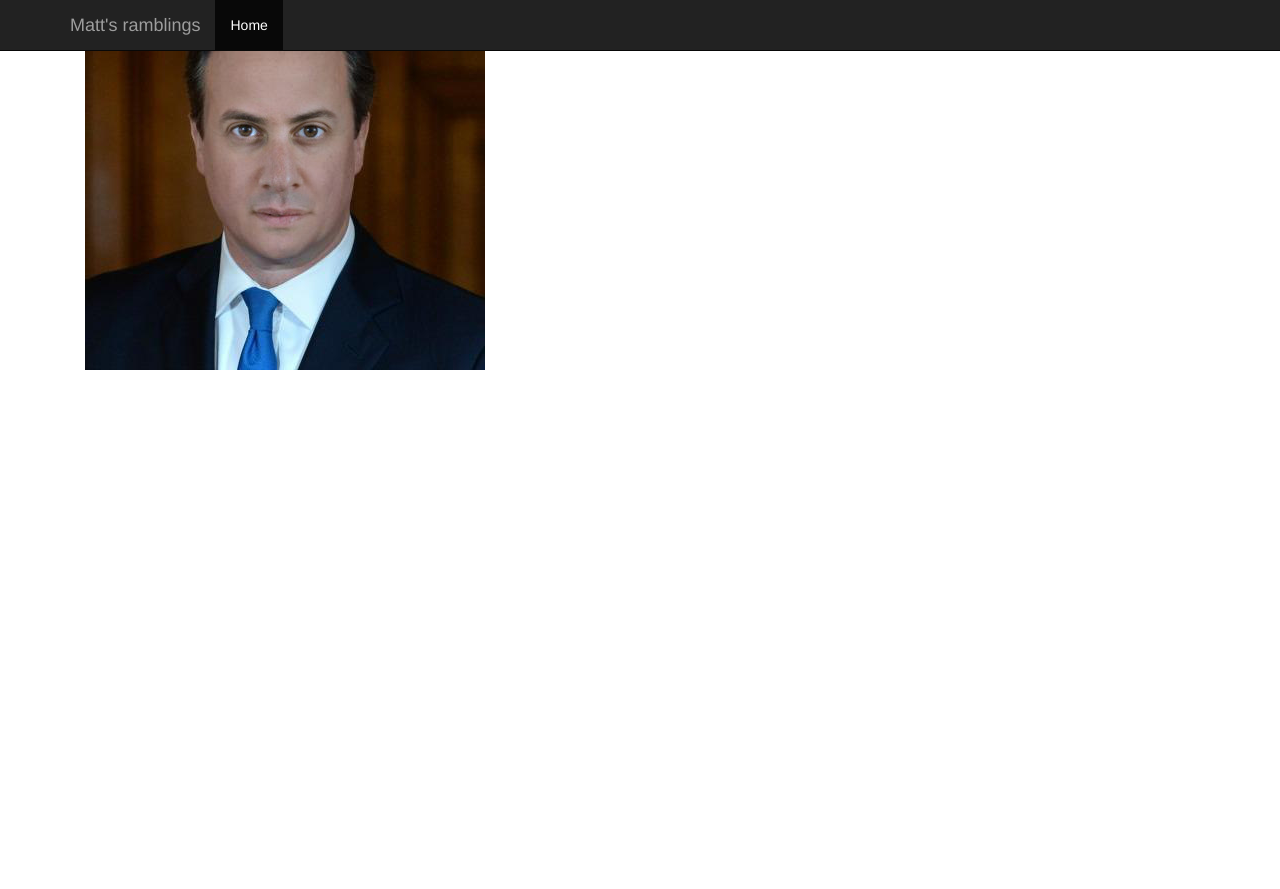
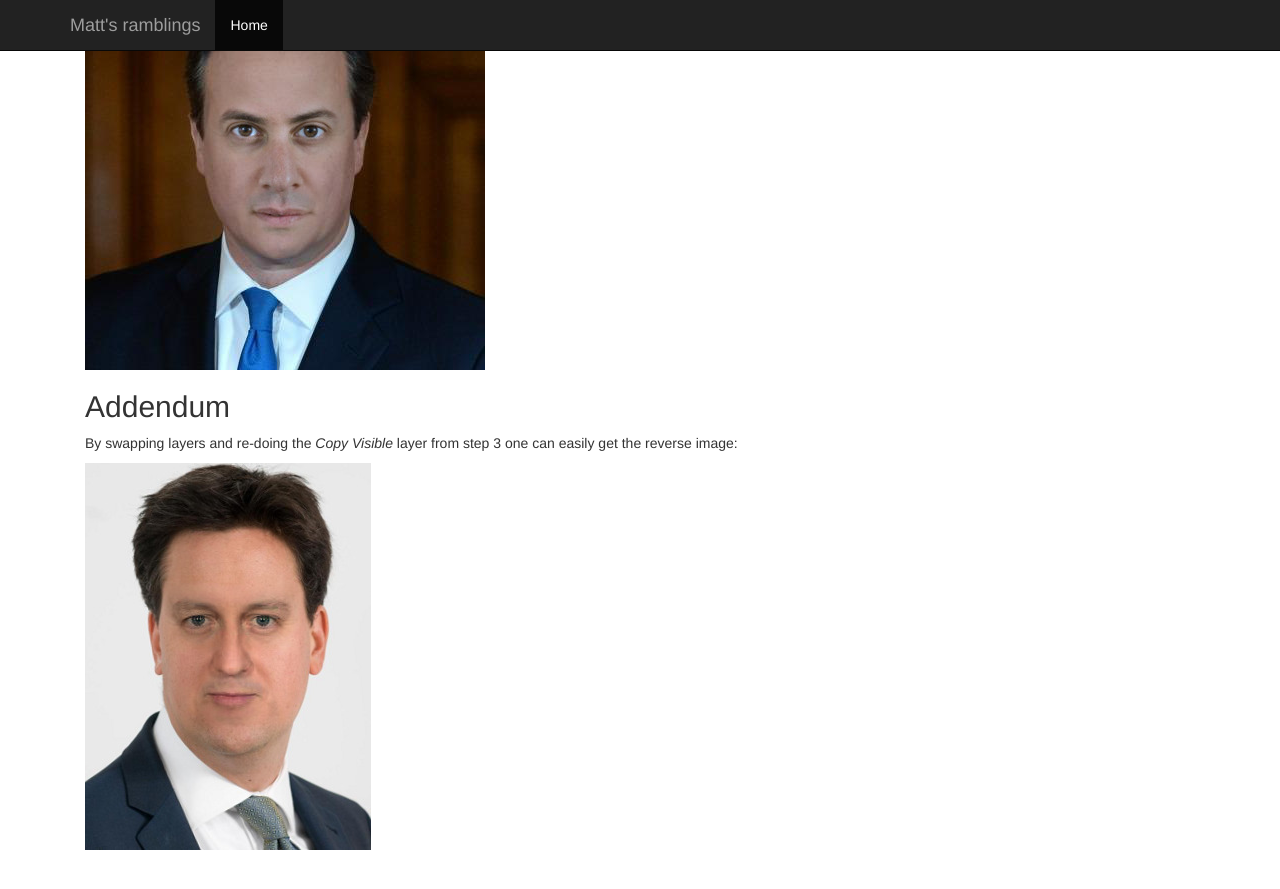
Before and after one commit to matthewearl/matthewearl.github.io, a Jekyll site: the page built from _posts/2015-07-23-face-swapping-with-gimp.md, in a window 1280 px wide and 900 px high, scrolled down 4941 px. Shown: the top 889 px of the window. Built offline with Jekyll 4.4.1, drawn with Linux system fonts in a browser that asks for light colours; nearby versions of some CDN libraries; before the commit the page ends 5361 px from its top, so only the background shows below that.

Commit message:
Add addendum with reversed face swap

```diff
--- a/_posts/2015-07-23-face-swapping-with-gimp.md
+++ b/_posts/2015-07-23-face-swapping-with-gimp.md
@@ -88,3 +88,10 @@ nose and mouth area in white (opaque):
 Apply a gaussian blur to the layer mask, *et voila*:
 
 ![Camerband](/assets/face-swap/camerband.jpg)
+
+## Addendum
+
+By swapping layers and re-doing the *Copy Visible* layer from step 3 one can
+easily get the reverse image:
+
+![Milliron](/assets/face-swap/milliron.jpg)
```
Also changed, not shown: assets/face-swap/milliron.jpg (added).
